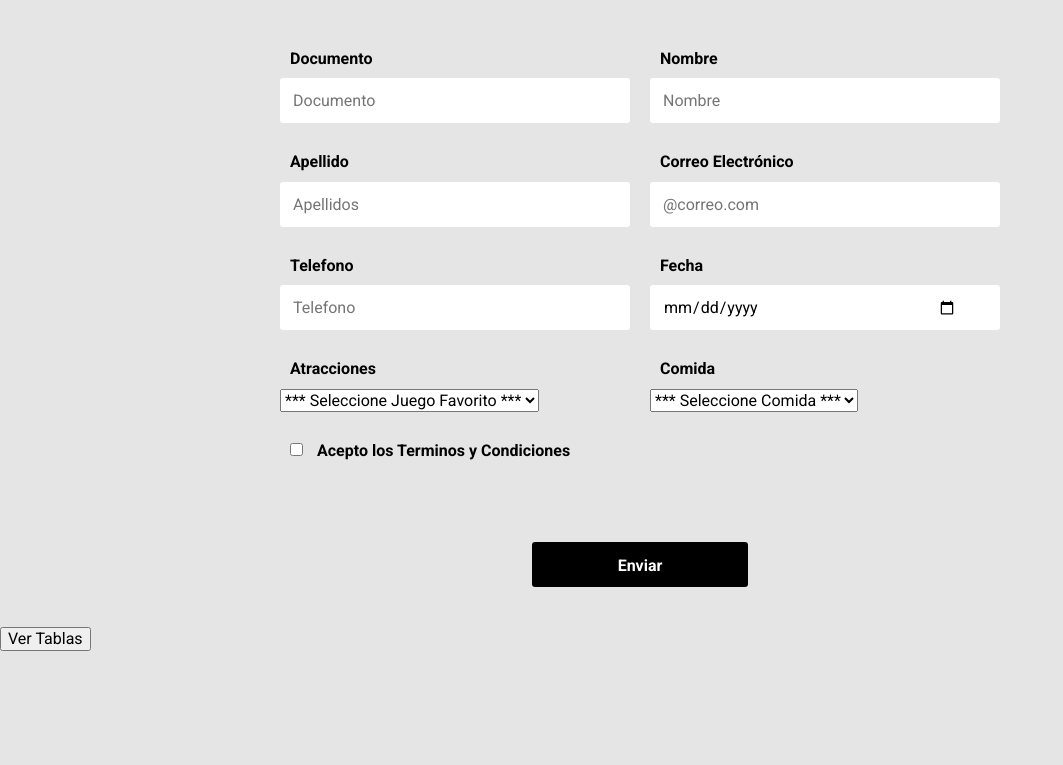
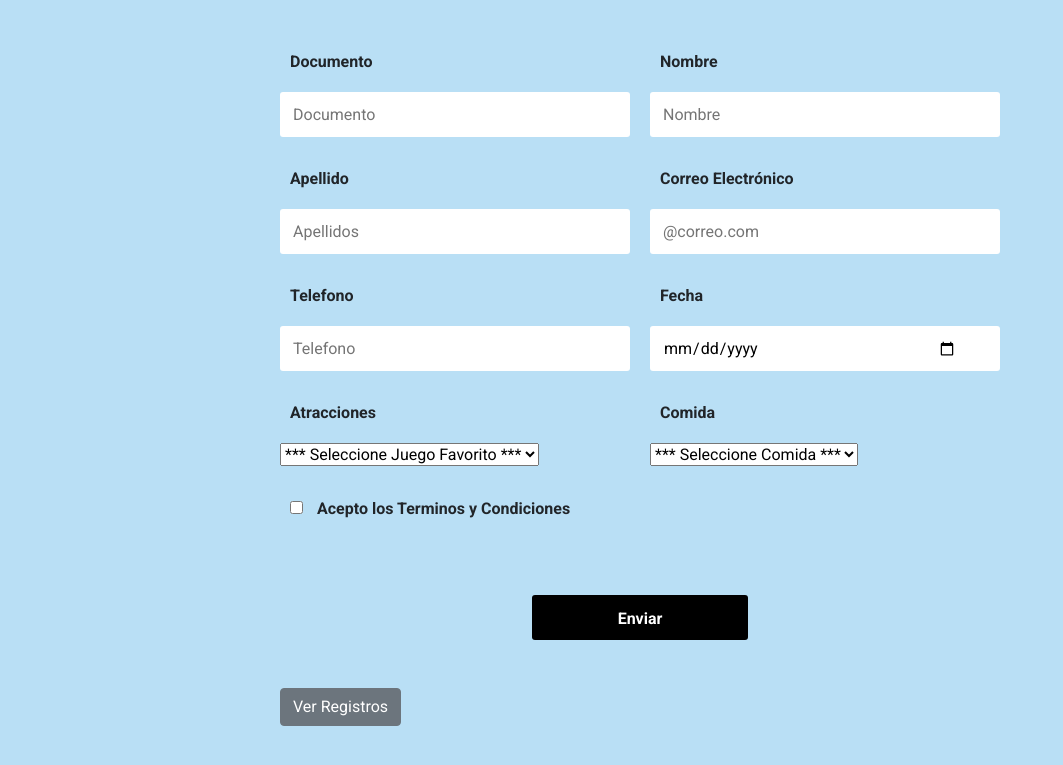
Before and after one commit to ohany27/Prueba_ohanygarcia, a PHP site: page / in a window 1280 px wide. Shown: the top 765 px of the page, without its empty margins (0-1063 px from the left). Run offline with PHP 8.4, Linux system fonts and the light colour scheme; data comes from the database, SQL or seed files in the repository; some libraries are stand-ins or nearby versions.

Commit message:
Actualizacion | Estilos

```diff
--- a/Tablas.php
+++ b/Tablas.php
@@ -13,6 +13,7 @@
     <title>Listado de Empleados</title>
     <!-- Agregar enlaces a los archivos CSS y JavaScript de Bootstrap -->
     <link href="https://cdn.jsdelivr.net/npm/bootstrap@5.3.0/dist/css/bootstrap.min.css" rel="stylesheet">
+    <link rel="stylesheet" href="css/css2.css"> <!
 </head>
 <body>
 
--- a/css/css.css
+++ b/css/css.css
@@ -4,7 +4,7 @@
 
 body {
 	font-family: 'Roboto', sans-serif;
-	background: #E5E5E5;
+	background: #b9dff5;
 }
 
 main {
@@ -59,7 +59,7 @@ main {
 }
 
 .formulario__input:focus {
-	border: 3px solid #0075FF;
+	border: 3px solid #ff7300;
 	outline: none;
 	box-shadow: 3px 0px 30px rgba(163,163,163, 0.4);
 }
--- /dev/null
+++ b/css/css2.css
@@ -0,0 +1,4 @@
+body {
+	font-family: 'Roboto', sans-serif;
+	background: #b9f5c6;
+}
--- a/index.php
+++ b/index.php
@@ -13,6 +13,8 @@
 	<title>Validación de Formulario con Javascript</title>
 	<link rel="stylesheet" href="https://necolas.github.io/normalize.css/8.0.1/normalize.css">
 	<link href="https://fonts.googleapis.com/css2?family=Roboto:wght@400;700&display=swap" rel="stylesheet">
+    <link href="https://stackpath.bootstrapcdn.com/bootstrap/4.5.2/css/bootstrap.min.css" rel="stylesheet">
+    <link rel="stylesheet" href="css/css.css"> <!-- Tu archivo CSS personalizado -->
 	<link rel="stylesheet" href="css/css.css">
 </head>
 
@@ -86,8 +88,8 @@
                 </div>
 
                 <!-- div para capturar el Juego Favorito -->
-                <div class="" id="grupo__juego">
-                    <label for="id_tip_use" class="formulario__label"> Atracciones </label>
+                <div class="formulario__grupo-select" id="grupo__juego">
+                    <label for="juego" class="formulario__label"> Atracciones </label>
 				    <div class="formulario__grupo-select">
                     <select class="" name="juego" id="juego" required >
                         <option value="">*** Seleccione Juego Favorito ***</option>
@@ -106,7 +108,7 @@
 
                 <!-- div para capturar la comida -->
                 <div class="" id="grupo__comida">
-                    <label for="id_tip_use" class="formulario__label"> Comida </label>
+                    <label for="comida" class="formulario__label"> Comida </label>
 				    <div class="formulario__grupo-select">
                     <select class="" name="comida" id="comida" required >
                         <option value="">*** Seleccione Comida ***</option>
@@ -142,17 +144,18 @@
                 <button type="submit" class="formulario__btn" name="save" value="guardar" >Enviar</button>
                 <p class="formulario__mensaje-exito" id="formulario__mensaje-exito">Formulario enviado exitosamente!</p>
             </div>
+        </form>
 
-
-        </form>
-   </main>
-   <div class="row mt-3">
-        <div class="col-md-6 text-start">
+        <div class="row mt-5">
+        <div class="col-md-1 text-start">
             <form action="Tablas.php">
-                <input type="submit" value="Ver Tablas" class="btn btn-secondary"/>
+                <input type="submit" value="Ver Registros" class="btn btn-secondary"/>
             </form>
         </div>
     </div>
+
+   </main>
+
    <script src="js/jquery.js"></script>
    <script src="js/formulario.js"></script>
 	<script src="https://kit.fontawesome.com/2c36e9b7b1.js" crossorigin="anonymous"></script>
```
